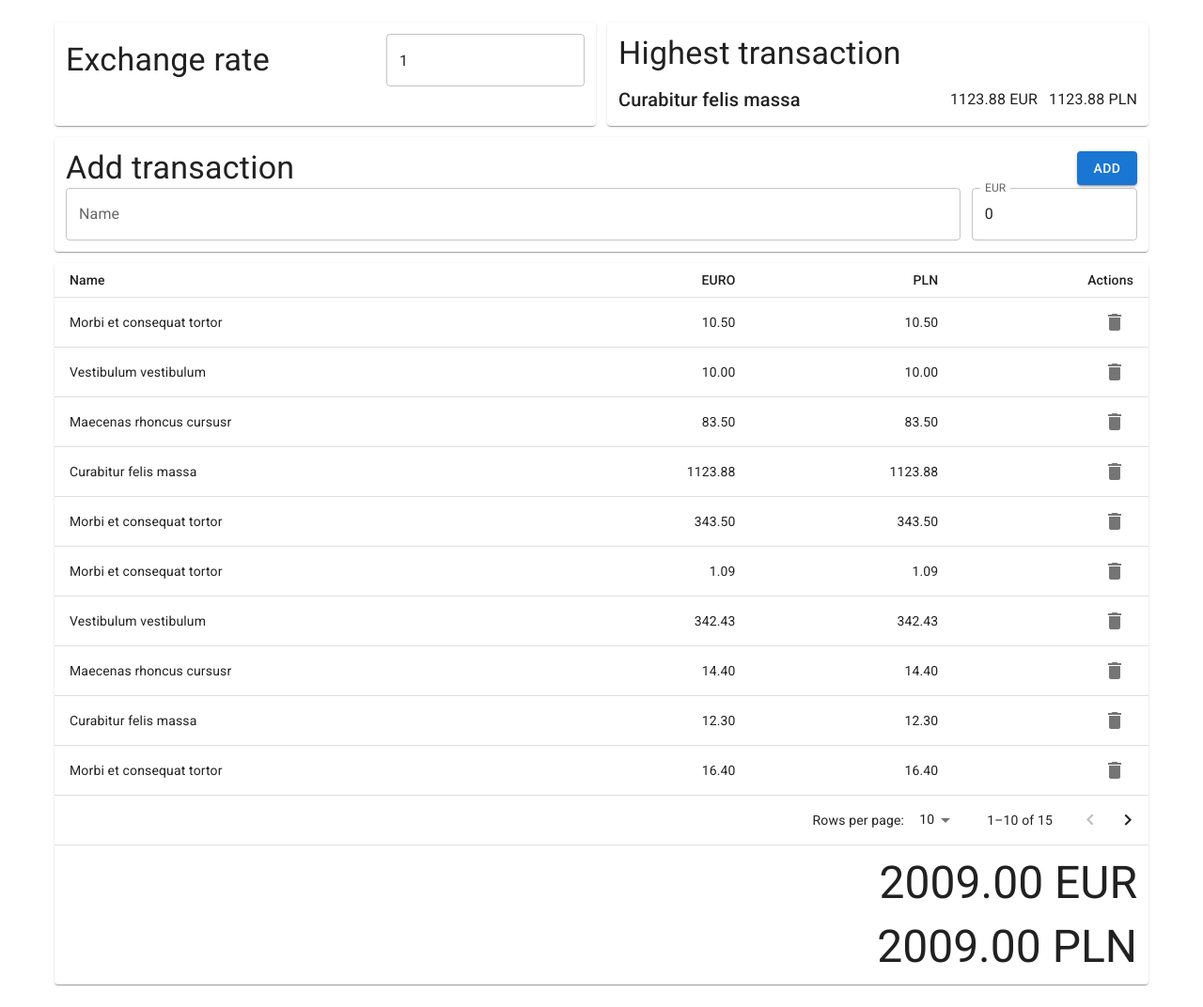
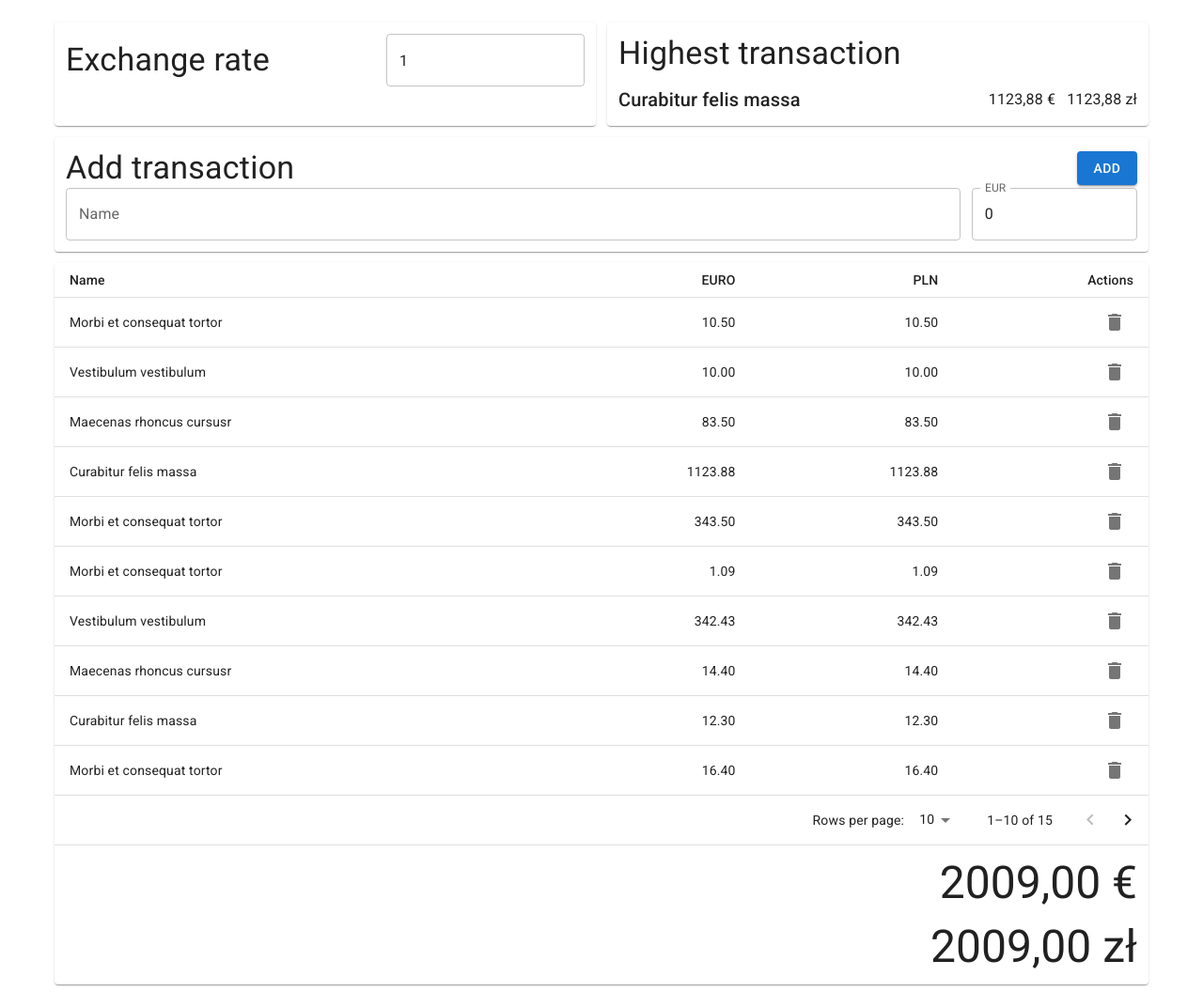
Before and after one commit to doforever/kambu, a React (Create React App) app: page / in a window 1280 px wide. Shown: the whole page at 94% size. Built offline with nearby package versions, Linux system fonts and the light colour scheme; no server answers.

Commit message:
Add parsing helper functions

```diff
--- a/src/app/utils.ts
+++ b/src/app/utils.ts
@@ -1,3 +1,15 @@
-export function exchange(euro: number, rate: number) {
-  return (rate * 10000) * (euro * 100) / 1000000;
+export function exchange(value: number, rate: number) {
+  return (rate * 10000) * (value * 100) / 1000000;
 }
+
+function parseCurrency(value: number, currency: string) {
+  return new Intl.NumberFormat('pl-PL', { style: 'currency', currency }).format(value);
+}
+
+export function parsePLN(value: number) {
+  return parseCurrency(value, 'PLN');
+}
+
+export function parseEUR(value: number) {
+  return parseCurrency(value, 'EUR');
+}
--- a/src/features/MaxTransaction/MaxTransaction.tsx
+++ b/src/features/MaxTransaction/MaxTransaction.tsx
@@ -1,7 +1,7 @@
 import { Typography, Paper, Stack } from '@mui/material';
 import { useAppSelector } from '../../app/hooks';
 import { selectTransactionsMax } from '../../redux/transactionsSlice';
-import { exchange } from '../../app/utils';
+import { exchange, parseEUR, parsePLN } from '../../app/utils';
 import { selectRate } from '../../redux/rateSlice';
 
 function MaxTransaction() {
@@ -20,8 +20,8 @@ function MaxTransaction() {
         >
           <Typography component='h3' variant='h6'>{transaction.name}</Typography>
           <Stack direction="row" spacing={2} justifyContent="flex-end">
-            <Typography variant='body1'>{transaction.value.toFixed(2)} EUR</Typography>
-            <Typography variant='body1'>{exchange(transaction.value, exchangeRate).toFixed(2)} PLN</Typography>
+            <Typography variant='body1'>{parseEUR(transaction.value)}</Typography>
+            <Typography variant='body1'>{parsePLN(exchange(transaction.value, exchangeRate))}</Typography>
           </Stack>
         </Stack>
       </Stack>
--- a/src/features/TransactionList/TransactionList.tsx
+++ b/src/features/TransactionList/TransactionList.tsx
@@ -15,7 +15,7 @@ import {
 import DeleteIcon from '@mui/icons-material/Delete';
 import { useAppSelector, useAppDispatch } from '../../app/hooks';
 import { selectTransactions, Transaction, remove } from '../../redux/transactionsSlice';
-import { exchange } from '../../app/utils';
+import { exchange, parsePLN, parseEUR } from '../../app/utils';
 import { selectRate } from '../../redux/rateSlice';
 
 interface Column {
@@ -134,8 +134,8 @@ const TransactionList = () => {
         spacing={2}
         sx={{ padding: '12px' }}
       >
-        <Typography variant='h3'>{sumTransactions().toFixed(2)} EUR</Typography>
-        <Typography variant='h3'>{exchange(sumTransactions(), exchangeRate).toFixed(2)} PLN</Typography>
+        <Typography variant='h3'>{parseEUR(sumTransactions())}</Typography>
+        <Typography variant='h3'>{parsePLN(exchange(sumTransactions(), exchangeRate))}</Typography>
       </Stack>
     </Paper>
   );
```
